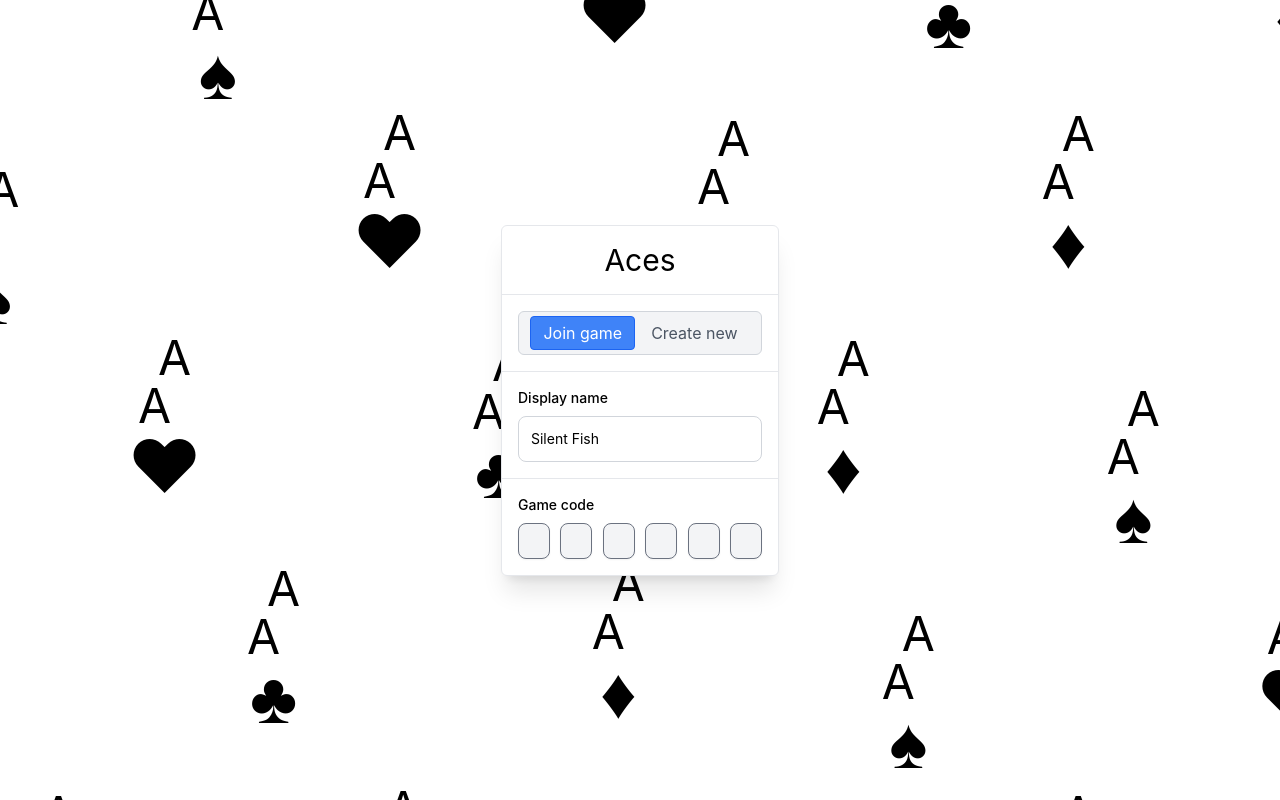
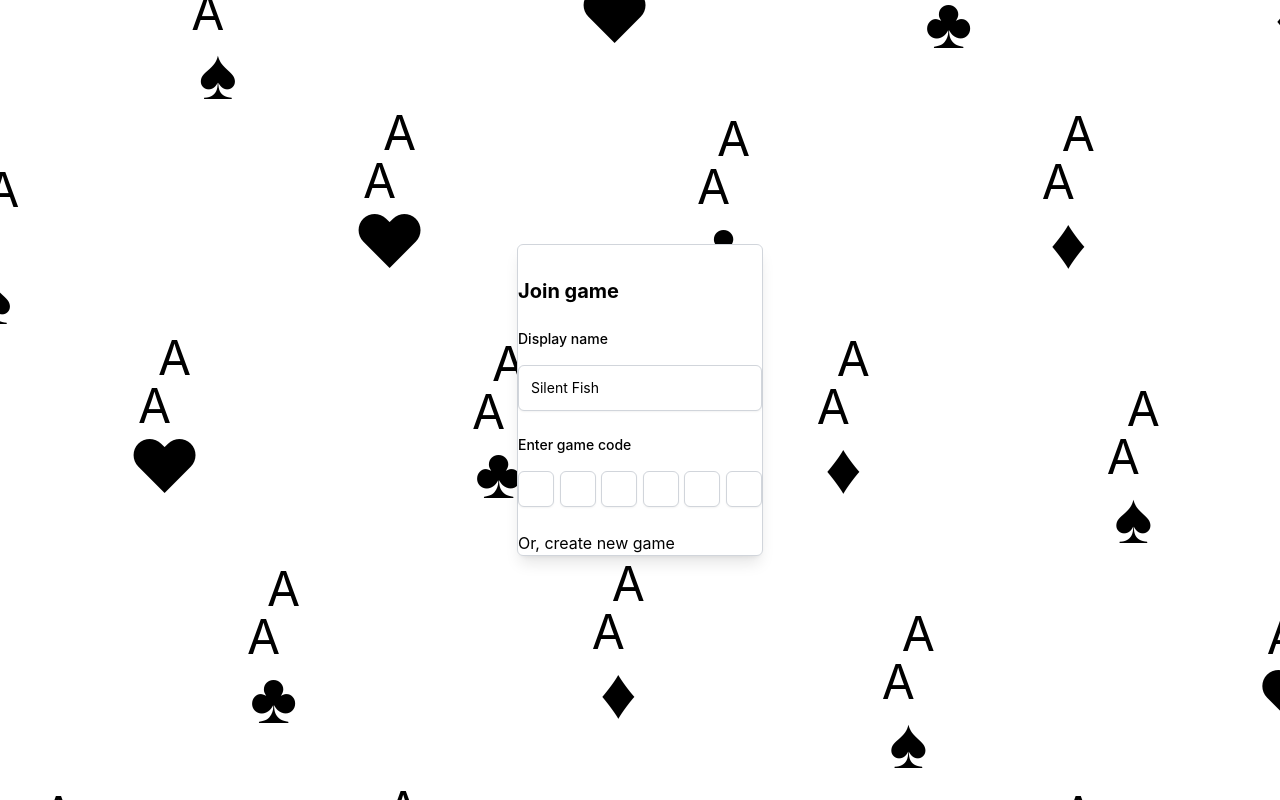
Before and after one commit to tfritzy/aces-web, a React (Create React App) app: page / in a window 1280 px wide. Built offline with nearby package versions, Linux system fonts and the light colour scheme.

Commit message:
Tinkering

```diff
--- a/src/GameMenu/GameMenu.tsx
+++ b/src/GameMenu/GameMenu.tsx
@@ -19,6 +19,7 @@ import { resetCards } from "store/cardManagementSlice";
 import { Dispatch } from "@reduxjs/toolkit";
 import { FlyingCard } from "components/FlyingCard";
 import { Background } from "components/Background";
+import { Spinner } from "components/Spinner";
 
 const adjectives = [
   "Stealthy",
@@ -139,7 +140,7 @@ const JoinGameMenu = (props: JoinGameMenuProps) => {
         type="text"
         onChange={(e) => handleCodeChange(e.target.value, i)}
         value={code[i] || ""}
-        className={`w-8 h-9 shadow-sm rounded-lg text-center border text-black bg-gray-100 dark:bg-gray-600 dark:border-gray-400 dark:text-white ${
+        className={`w-9 h-9 shadow-sm shadow-[#00000011] rounded-md text-center border border-gray-300 text-black bg-white dark:bg-gray-600 dark:border-gray-400 dark:text-white ${
           joinPending ? "opacity-50" : ""
         }`}
         ref={(el) => {
@@ -161,7 +162,7 @@ const JoinGameMenu = (props: JoinGameMenuProps) => {
 
   return (
     <div>
-      <label className="block mb-2 text-sm font-medium">Game code</label>
+      <label className="block mb-4 text-sm font-medium">Enter game code</label>
 
       <div className="flex justify-between">{digits}</div>
     </div>
@@ -215,6 +216,18 @@ const CreateGameMenu = (props: CreateGameMenuProps) => {
   };
 
   return (
+    <div>
+      Or,{" "}
+      <button
+        onClick={handleCreateGame}
+        className="text-violet-500 dark:text-violet-400"
+      >
+        create new game
+      </button>
+    </div>
+  );
+
+  return (
     <Button
       onClick={handleCreateGame}
       text="Create Game"
@@ -261,46 +274,24 @@ export const GameMenu = (props: GameMenuProps) => {
       <Background />
       <Toasts toasts={toasts} />
       <div className="absolute top-0 left-0 w-full h-full flex justify-center items-center text-black dark:text-white">
-        <div className="flex flex-col border border-gray-200 dark:border-gray-600 shadow-xl rounded-md bg-white dark:bg-gray-800 divide-y divide-gray-200 dark:divide-gray-500">
-          <div className="text-3xl text-center p-4">Aces</div>
-
-          <div className="p-4">
-            <TabRow
-              tabs={[
-                {
-                  label: "Join game",
-                  onClick: () => setShowJoinGame(true),
-                  isSelected: showJoinGame,
-                },
-                {
-                  label: "Create new",
-                  onClick: () => setShowJoinGame(false),
-                  isSelected: !showJoinGame,
-                },
-              ]}
-            />
-          </div>
-
-          <div className="p-4">
-            <label className="block mb-2 text-sm font-medium">
+        <div className="flex flex-col space-y-6 border border-gray-300 dark:border-gray-500 shadow-lg dark:shadow-2xl dark:shadow-[#111111] rounded-md bg-white dark:bg-gray-800 px-12 pb-12 pt-8 w-[355px]">
+          <div className="text-xl font-bold">Join game</div>
+          <div className="">
+            <label className="block mb-4 text-sm font-medium">
               Display name
             </label>
             <input
               type="text"
               id="display_name"
-              className="border shadow-inner text-sm rounded-lg focus:ring-emerald block w-full p-3 bg-white border-gray-300 placeholder-gray-400 dark:bg-gray-600 dark:border-gray-400 dark:placeholder-gray-400"
+              className="border shadow-sm text-sm rounded-md focus:ring-emerald block w-full p-3 bg-white border-gray-300 placeholder-gray-400 dark:bg-gray-600 dark:border-gray-400 dark:placeholder-gray-400"
               value={self.displayName}
               onChange={handleDisplayNameChange}
             />
           </div>
 
-          <div className="p-4">
-            {showJoinGame ? (
-              <JoinGameMenu addToast={addToast} />
-            ) : (
-              <CreateGameMenu addToast={addToast} />
-            )}
-          </div>
+          <JoinGameMenu addToast={addToast} />
+
+          <CreateGameMenu addToast={addToast} />
         </div>
       </div>
     </div>
--- a/src/components/Background.tsx
+++ b/src/components/Background.tsx
@@ -28,27 +28,25 @@ export const Background = () => {
               left: (i + 3) * 225 - 1020,
               bottom: (i + 3) * 225,
               animationDuration: "50s",
-
               animationDirection: "reverse",
             }}
             key={"1_" + i}
           >
-            <FlyingCard suit={Suit.DIAMONDS} />
+            <FlyingCard suit={Suit.DIAMONDS} reverse />
           </li>
         ))}
 
         {Array.from(Array(7).keys()).map((i) => (
           <li
             style={{
-              left: (i + 2) * 225 - 680,
-              bottom: (i + 2) * 225,
+              left: (i + 1) * 225 - 680,
+              bottom: (i + 1) * 225,
               animationDuration: "43s",
-
               animationDirection: "reverse",
             }}
             key={"2_" + i}
           >
-            <FlyingCard suit={Suit.SPADES} />
+            <FlyingCard suit={Suit.SPADES} reverse />
           </li>
         ))}
 
@@ -102,7 +100,7 @@ export const Background = () => {
             }}
             key={"6_" + i}
           >
-            <FlyingCard suit={Suit.SPADES} />
+            <FlyingCard suit={Suit.SPADES} reverse />
           </li>
         ))}
 
@@ -124,7 +122,7 @@ export const Background = () => {
             style={{
               left: (i - 1) * 225 + 1360,
               bottom: (i - 1) * 225,
-              animationDuration: "48s",
+              animationDuration: "42s",
             }}
             key={"8_" + i}
           >
@@ -137,13 +135,12 @@ export const Background = () => {
             style={{
               left: i * 225 + 1700,
               bottom: i * 225,
-              animationDuration: "44s",
-
+              animationDuration: "51s",
               animationDirection: "reverse",
             }}
             key={"9_" + i}
           >
-            <FlyingCard suit={Suit.DIAMONDS} />
+            <FlyingCard suit={Suit.DIAMONDS} reverse />
           </li>
         ))}
 
@@ -152,7 +149,20 @@ export const Background = () => {
             style={{
               left: i * 225 + 2040,
               bottom: i * 225,
-              animationDuration: "49s",
+              animationDuration: "44s",
+            }}
+            key={"10_" + i}
+          >
+            <FlyingCard suit={Suit.SPADES} />
+          </li>
+        ))}
+
+        {Array.from(Array(2).keys()).map((i) => (
+          <li
+            style={{
+              left: i * 225 + 2380,
+              bottom: i * 225,
+              animationDuration: "41s",
             }}
             key={"10_" + i}
           >
--- a/src/components/FlyingCard.tsx
+++ b/src/components/FlyingCard.tsx
@@ -1,8 +1,8 @@
 import { getSuitIcon } from "Game/PlayingCard";
 import { Suit } from "Game/Types";
 
-const themedBlack = `border-gray-100 text-gray-100 dark:border-gray-700 dark:text-gray-700`;
-const themedRed = `border-rose-50 dark:border-rose-800 text-rose-50 dark:text-rose-800`;
+const themedBlack = `border-slate-300 text-slate-300 dark:border-slate-700 dark:text-slate-700`;
+const themedRed = `border-rose-200 dark:border-rose-800 text-rose-200 dark:text-rose-800`;
 
 const getCardColor = (suit: Suit) => {
   switch (suit) {
@@ -17,15 +17,16 @@ const getCardColor = (suit: Suit) => {
 
 type FlyingCardProps = {
   suit: Suit;
+  reverse?: boolean;
 };
 
 export const FlyingCard = (props: FlyingCardProps) => {
   return (
     <div className="absolute">
       <div
-        className={`w-52 h-72 relative border-4 rounded-lg text-5xl font-serif rotate-45 ${getCardColor(
+        className={`w-52 h-72 relative border-4 rounded-lg text-5xl font-serif ${getCardColor(
           props.suit
-        )}`}
+        )} ${props.reverse ? "-rotate-[135deg]" : "rotate-45"}`}
       >
         <div className="asbolute pl-5 pt-3">A</div>
         <div className="absolute transform -translate-x-1/2 -translate-y-1/2 top-1/2 left-1/2 text-7xl">
```
